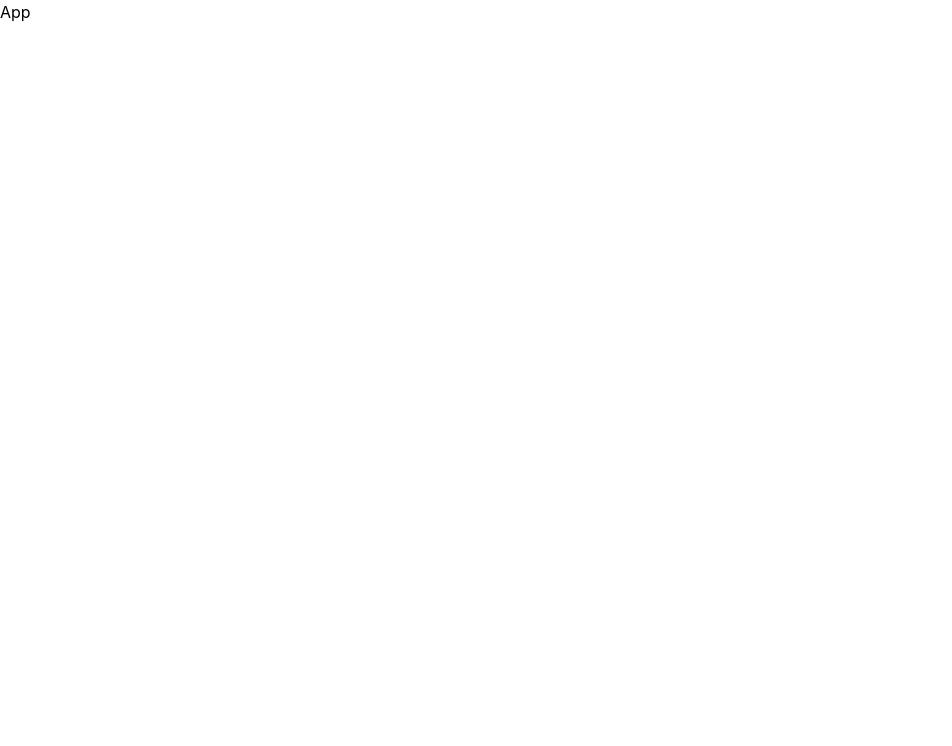
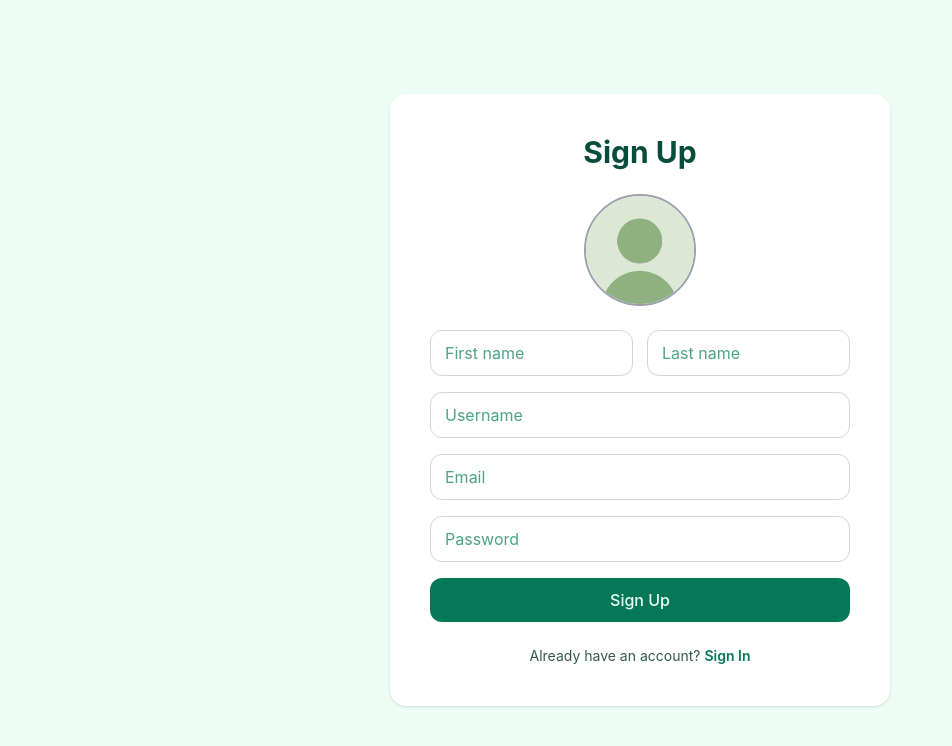
Before and after one commit to divypateriya982/mern-project, a React app in the folder frontend/: page /signup in a window 1280 px wide. Shown: the top 746 px of the page, without its empty margins (0-952 px from the left). Built offline with nearby package versions, Linux system fonts and the light colour scheme; the HTML template or start-up script is replaced by a standard one.

Commit message:
feat: build sign up UI

```diff
--- a/frontend/package.json
+++ b/frontend/package.json
@@ -13,6 +13,7 @@
     "@tailwindcss/vite": "^4.3.5",
     "react": "^19.3.1",
     "react-dom": "^19.3.1",
+    "react-router-dom": "^7.18.6",
     "tailwindcss": "^4.3.5"
   },
   "devDependencies": {
--- a/frontend/src/App.jsx
+++ b/frontend/src/App.jsx
@@ -1,6 +1,10 @@
+import MainRoutes from "./routes/MainRoutes"
+
 const App = () => {
   return (
-    <div>App</div>
+    <div>
+      <MainRoutes />
+    </div>
   )
 }
 
--- a/frontend/src/main.jsx
+++ b/frontend/src/main.jsx
@@ -1,7 +1,10 @@
 import { createRoot } from 'react-dom/client'
 import './index.css'
 import App from './App.jsx'
+import { BrowserRouter } from 'react-router-dom'
 
 createRoot(document.getElementById('root')).render(
-  <App />
+  <BrowserRouter>
+    <App />
+  </BrowserRouter>
 )
--- /dev/null
+++ b/frontend/src/pages/Login.jsx
@@ -0,0 +1,7 @@
+const Login = () => {
+    return (
+        <div>Login</div>
+    )
+}
+
+export default Login
--- /dev/null
+++ b/frontend/src/pages/Signup.jsx
@@ -0,0 +1,59 @@
+import dp from '../assets/user_dp.jpg'
+
+const Signup = () => {
+    return (
+        <div className="min-h-screen w-full bg-[#ECFDF5] flex items-center justify-center p-4 sm:p-6 md:p-8">
+            <div className="w-full max-w-md sm:max-w-125 bg-[#FFFFFF] rounded-2xl shadow-sm flex items-center justify-center flex-col gap-6 py-8 px-6 sm:py-10 sm:px-10">
+                <h1 className="text-[#064E3B] font-bold text-2xl sm:text-3xl text-center">Sign Up</h1>
+                <div className="w-24 h-24 sm:w-28 sm:h-28 rounded-full border-2 border-gray-400 overflow-hidden relative shrink-0">
+                    <img className="w-full h-full object-cover" src={dp} alt="User profile picture" />
+                    <div className="absolute inset-0 bg-gray-600/50 flex items-center justify-center text-white text-2xl font-medium cursor-pointer opacity-0 hover:opacity-100 transition-opacity duration-200">
+                        +
+                    </div>
+                </div>
+                <form className="w-full flex flex-col gap-4">
+                    <div className="flex flex-col min-[450px]:flex-row w-full gap-3 sm:gap-3.5">
+                        <input
+                            type="text"
+                            name="firstName"
+                            placeholder="First name"
+                            className="w-full flex-1 py-2 sm:py-2.5 px-3 sm:px-3.5 rounded-xl text-emerald-950 placeholder:text-emerald-700/70 border border-gray-300 focus:border-emerald-500 focus:ring-2 focus:ring-emerald-100 outline-none transition-all duration-200 text-sm sm:text-base" />
+                        <input
+                            type="text"
+                            name="lastName"
+                            placeholder="Last name"
+                            className="w-full flex-1 py-2 sm:py-2.5 px-3 sm:px-3.5 rounded-xl text-emerald-950 placeholder:text-emerald-700/70 border border-gray-300 focus:border-emerald-500 focus:ring-2 focus:ring-emerald-100 outline-none transition-all duration-200 text-sm sm:text-base" />
+                    </div>
+                    <input
+                        type="text"
+                        name="username"
+                        placeholder="Username"
+                        className="w-full py-2 sm:py-2.5 px-3 sm:px-3.5 rounded-xl text-emerald-950 placeholder:text-emerald-700/70 border border-gray-300 focus:border-emerald-500 focus:ring-2 focus:ring-emerald-100 outline-none transition-all duration-200 text-sm sm:text-base" />
+                    <input
+                        type="email"
+                        name="email"
+                        placeholder="Email"
+                        className="w-full py-2 sm:py-2.5 px-3 sm:px-3.5 rounded-xl text-emerald-950 placeholder:text-emerald-700/70 border border-gray-300 focus:border-emerald-500 focus:ring-2 focus:ring-emerald-100 outline-none transition-all duration-200 text-sm sm:text-base" />
+                    <input
+                        type="password"
+                        name="password"
+                        placeholder="Password"
+                        className="w-full py-2 sm:py-2.5 px-3 sm:px-3.5 rounded-xl text-emerald-950 placeholder:text-emerald-700/70 border border-gray-300 focus:border-emerald-500 focus:ring-2 focus:ring-emerald-100 outline-none transition-all duration-200 text-sm sm:text-base" />
+                    <button
+                        type="submit"
+                        className="w-full bg-[#047857] hover:bg-[#065F46] py-2 sm:py-2.5 px-4 rounded-xl text-emerald-50 font-medium text-sm sm:text-base transition-colors duration-200 cursor-pointer">
+                        Sign Up
+                    </button>
+                </form>
+                <h3 className="text-center text-xs sm:text-sm text-emerald-950/80 font-normal">
+                    Already have an account?{" "}
+                    <span className="text-[#047857] hover:text-[#065F46] font-semibold cursor-pointer hover:underline transition-colors duration-200">
+                        Sign In
+                    </span>
+                </h3>
+            </div>
+        </div>
+    );
+};
+
+export default Signup;
--- /dev/null
+++ b/frontend/src/routes/MainRoutes.jsx
@@ -0,0 +1,14 @@
+import { Routes, Route } from 'react-router-dom'
+import Signup from '../pages/Signup'
+import Login from '../pages/Login'
+
+const MainRoutes = () => {
+    return (
+        <Routes>
+            <Route path='/signup' element={<Signup />} />
+            <Route path='/login' element={<Login />} />
+        </Routes>
+    )
+}
+
+export default MainRoutes
```
Also changed, not shown: frontend/src/assets/user_dp.jpg (added), 1 other file (tests, documents, lock files or other folders).
